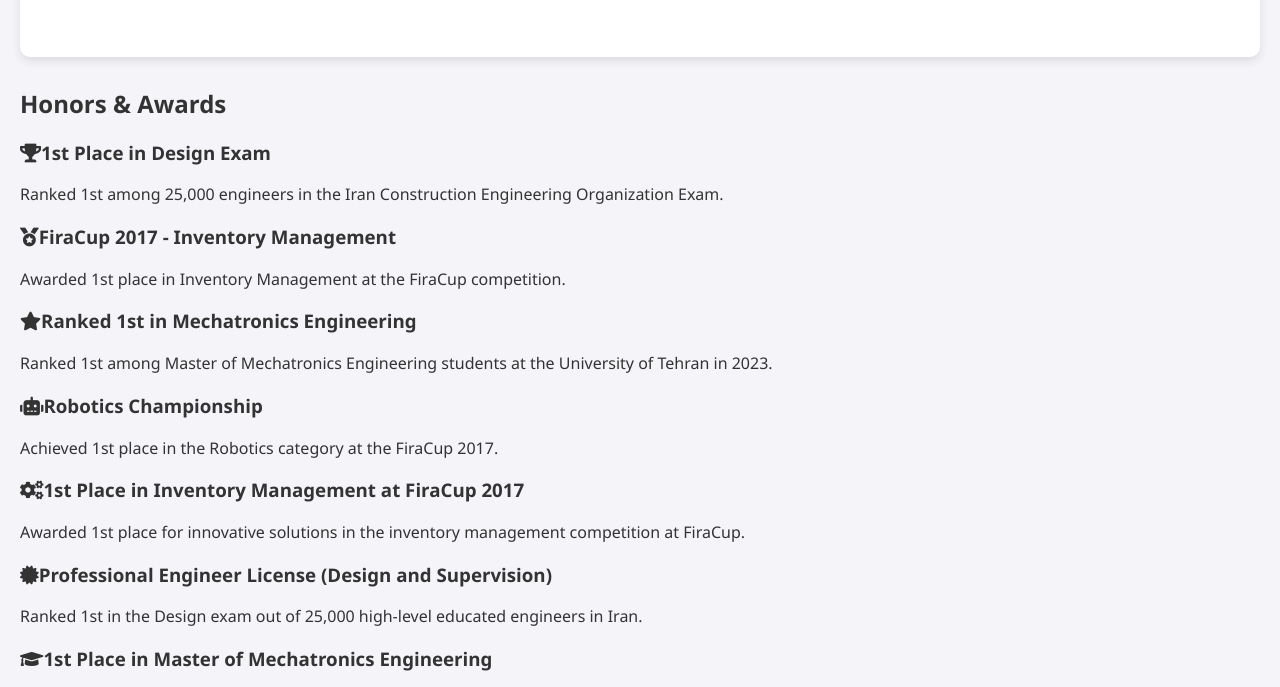
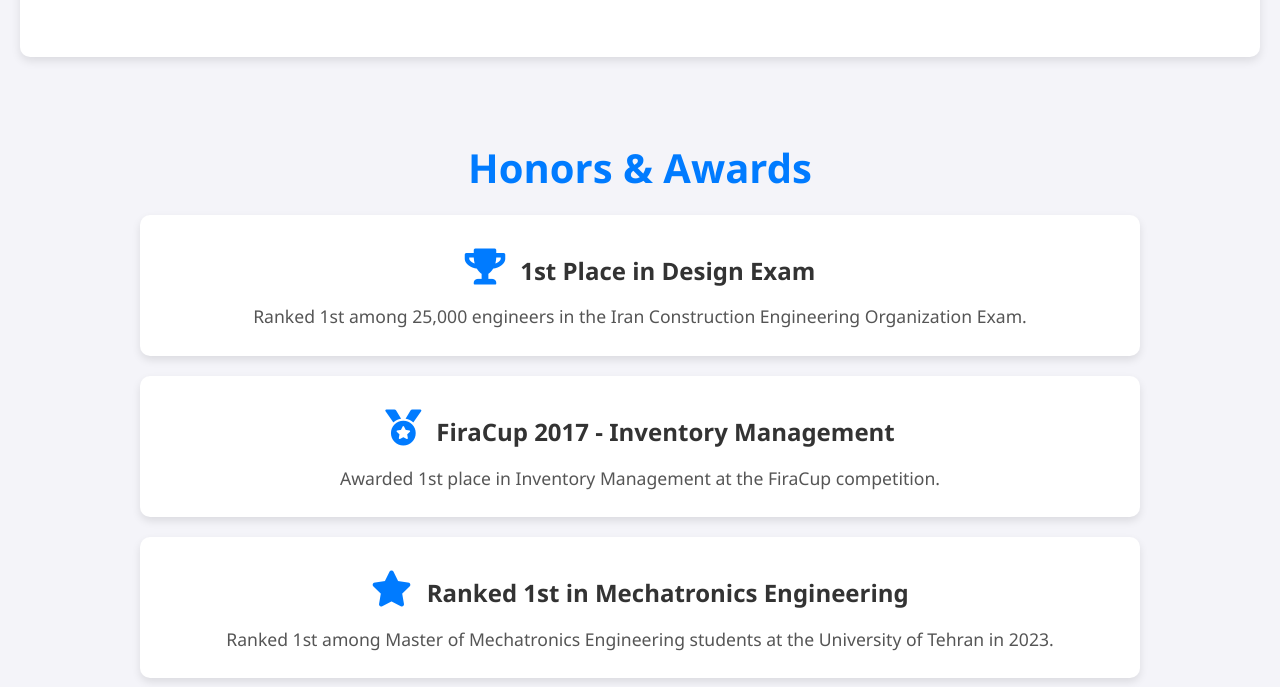
Before and after one commit to najafqolian/najafqolian.github.io, a plain HTML site: page index.html in a window 1280 px wide. Shown: the part 1511-2198 px from the top of the page. Drawn offline with Linux system fonts and the light colour scheme.

Commit message:
Update style.css

```diff
--- a/style.css
+++ b/style.css
@@ -304,3 +304,51 @@
 .carousel-control:hover {
     background: rgba(0, 0, 0, 0.8);
 }
+/* Honors and Awards Section */
+/* Honors and Awards Section */
+.honors-awards {
+    padding: 20px 20px;
+    background-color: #f4f4f9;
+    margin: 30px auto;
+    max-width: 1000px;
+    text-align: center;
+}
+
+.honors-awards h2 {
+    font-size: 2.5em;
+    color: #007bff;
+    margin-bottom: 20px;
+}
+
+.award-item {
+    display: flex;
+    align-items: center;
+    justify-content: center;
+    margin: 20px 0;
+    padding: 10px;
+    background: white;
+    border-radius: 10px;
+    box-shadow: 0 4px 8px rgba(0, 0, 0, 0.1);
+    transition: transform 0.3s ease;
+}
+
+.award-item:hover {
+    transform: translateY(-5px);
+}
+
+.award-icon {
+    font-size: 1.5em;
+    color: #007bff;
+    margin-right: 15px;
+}
+
+.award-details h3 {
+    font-size: 1.5em;
+    color: #333;
+    margin-bottom: 5px;
+}
+
+.award-details p {
+    font-size: 1.1em;
+    color: #555;
+}
```
